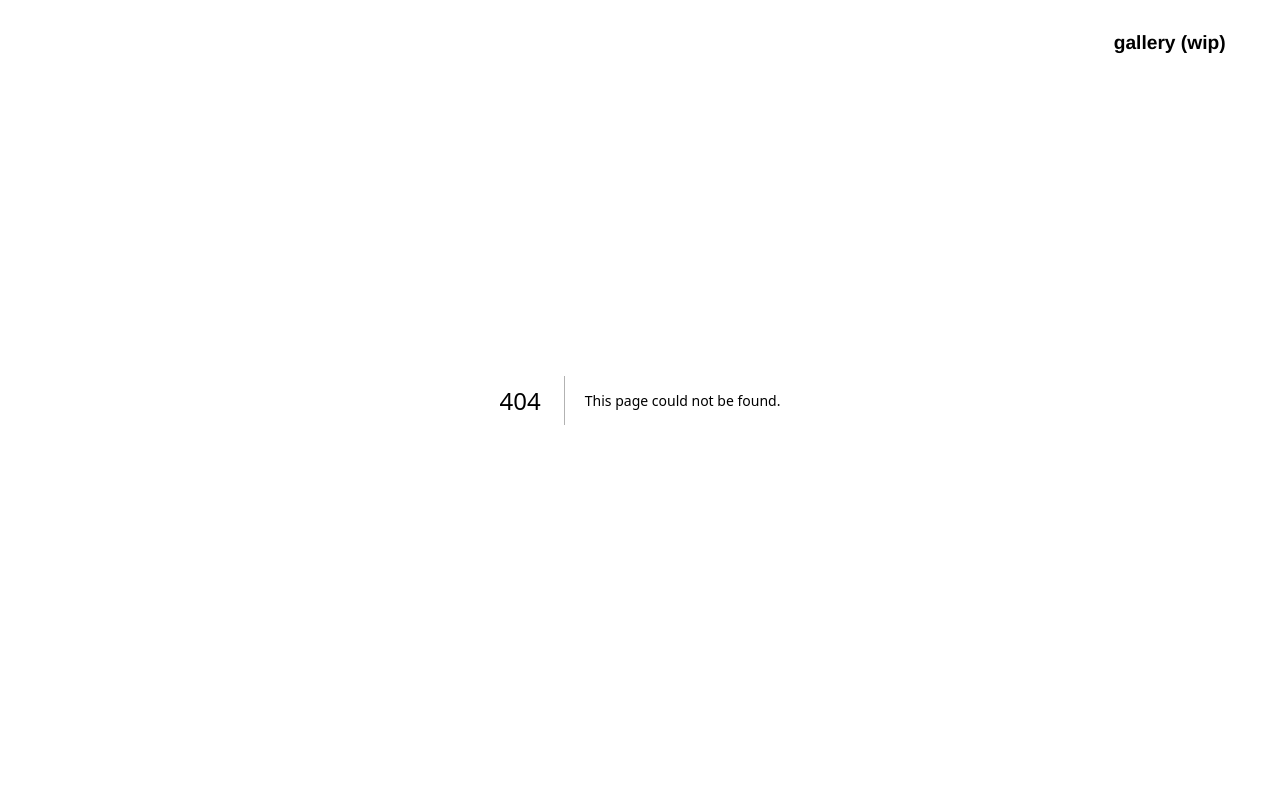
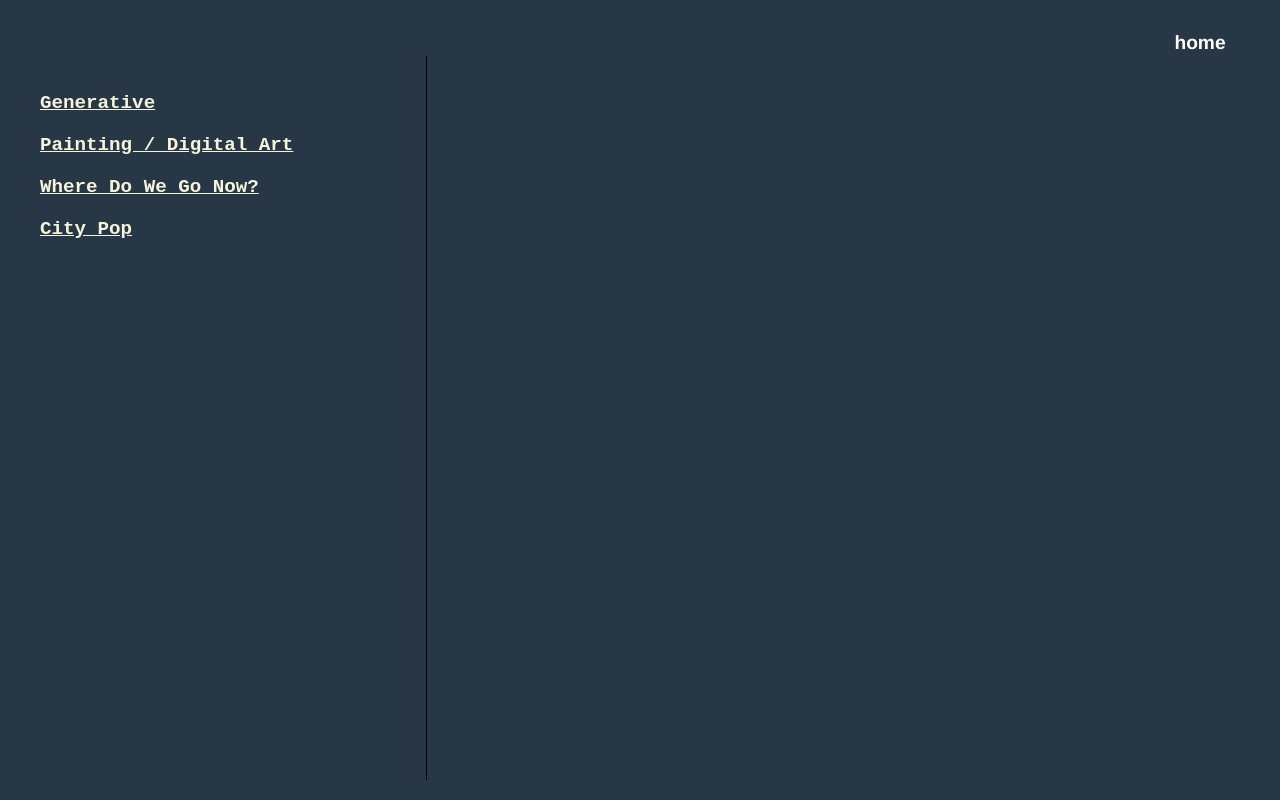
Before and after one commit to yu-jeffy/jyu.llc, a Next.js app: page /exhibit in a window 1280 px wide. Before the commit this address had no page. Built offline with nearby package versions, Linux system fonts and the light colour scheme.

Commit message:
exhibit page

```diff
--- a/components/NavBar.js
+++ b/components/NavBar.js
@@ -15,6 +15,16 @@ const NavBar = () => {
                         </Link>
                     </li>
                 )}
+
+                {router.pathname !== '/exhibit' && (
+                    <li className={styles.navItem}>
+                        <Link href="/exhibit" className={styles.navLink}>
+                        exhibit
+                        </Link>
+                    </li>
+                )}
+
+
                 {/*
                 {router.pathname !== '/portfolio' && (
                     <li className={styles.navItem}>
@@ -23,7 +33,7 @@ const NavBar = () => {
                         </Link>
                     </li>
                 )}
-                */}
+
                 {router.pathname !== '/gallery' && router.pathname !== '/wheredowegonow' && (
                     <li className={styles.navItem}>
                         <Link href="/gallery" className={styles.navLink}>
@@ -31,6 +41,7 @@ const NavBar = () => {
                         </Link>
                     </li>
                 )}
+                */}
 
             </ul>
         </nav>
--- /dev/null
+++ b/pages/exhibit.js
@@ -0,0 +1,68 @@
+import { useState, useEffect } from 'react';
+import styles from '../styles/exhibit.module.css';
+import Image from 'next/image';
+
+export default function Home() {
+    const [galleryData, setGalleryData] = useState([]);
+    const [selectedItem, setSelectedItem] = useState(null);
+    const [expandedFolders, setExpandedFolders] = useState([]);
+    const [loading, setLoading] = useState(false);
+
+    useEffect(() => {
+        fetch('/galleryData.json')
+            .then(response => response.json())
+            .then(data => setGalleryData(data));
+    }, []);
+
+    const toggleFolder = (type) => { // New function
+        setExpandedFolders(prevState => {
+            if (prevState.includes(type)) {
+                return prevState.filter(folderType => folderType !== type);
+            } else {
+                return [...prevState, type];
+            }
+        });
+    }
+
+    return (
+        <div className={styles.container}>
+            <div className={styles.fileExplorer}>
+                {galleryData.map((folder) => (
+                    <div key={folder.type} className={styles.folder}>
+                        <h2 className={styles.folderTitle} onClick={() => toggleFolder(folder.type)}>{folder.type}</h2>
+                        {expandedFolders.includes(folder.type) && folder.items.map((item) => (
+                            <p
+                                key={item.title}
+                                className={`${styles.itemTitle} ${selectedItem === item ? styles.selectedItemInExplorer : ''}`}
+                                onClick={() => setSelectedItem(item)}
+                            >
+                                {item.title || 'Untitled'}
+                            </p>
+                        ))}
+                    </div>
+                ))}
+            </div>
+            <div className={styles.mainContent}>
+    {loading ? (
+        <p>Loading...</p> // replace this with your loading animation
+    ) : (
+        selectedItem && (
+            <div className={styles.selectedItem}>
+                <h2 className={styles.selectedItemTitleInContent}>{selectedItem.title || 'Untitled'}</h2>
+                <p className={styles.selectedItemDescription}>{selectedItem.description}</p>
+                <p className={styles.selectedItemArtist}>{selectedItem.artist}</p>
+                <Image
+                    className={styles.selectedItemImage}
+                    src={selectedItem.fileLocation}
+                    alt={selectedItem.title}
+                    width={500}
+                    height={300}
+                    onLoad={() => setLoading(false)}
+                />
+            </div>
+        )
+    )}
+</div>
+        </div>
+    )
+}
--- /dev/null
+++ b/styles/exhibit.module.css
@@ -0,0 +1,85 @@
+.container {
+    display: flex;
+    justify-content: space-between;
+    font-family: 'Courier New', Courier, monospace;
+    background-color: #273746;
+    box-sizing: border-box;
+    padding: 20px;
+    padding-top: 7vh;
+    min-height: 100vh;
+}
+
+.fileExplorer {
+    width: 30%;
+    border-right: 1px solid #000;
+    padding: 20px;
+    overflow-y: auto;
+}
+
+.folder {
+    margin-bottom: 20px;
+}
+
+.folderTitle {
+    font-size: 1.2em;
+    color: beige;
+    text-decoration: underline;
+    cursor: pointer;
+}
+
+.itemTitle {
+    margin-left: 20px;
+    color: beige;
+    cursor: pointer;
+}
+
+.mainContent {
+    width: 65%;
+    padding: 20px;
+}
+
+.selectedItem {
+    border: 1px solid #000;
+    padding: 20px;
+    background-color: #808B96;
+    display: flex;
+    flex-direction: column;
+    align-items: center;
+    min-height: 80vh;
+}
+
+.selectedItemInExplorer {
+    font-weight: bold;
+    border: 1px solid #000;
+    padding: 3px;
+    background-color: #fff;
+    color: black;
+}
+
+.selectedItemTitleInContent {
+    border: 1px solid #000;
+    padding: 20px;
+    background-color: #fff;
+}
+
+.selectedItemTitle {
+    font-size: 1.5em;
+    color: #000;
+}
+
+.selectedItemDescription {
+    margin-top: 10px;
+    color: #000;
+}
+
+.selectedItemArtist {
+    margin-top: 10px;
+    color: #000;
+}
+
+.selectedItemImage {
+    height: 90%;
+    width: auto;
+    margin-top: 20px;
+    max-width: 100%;
+}
```
